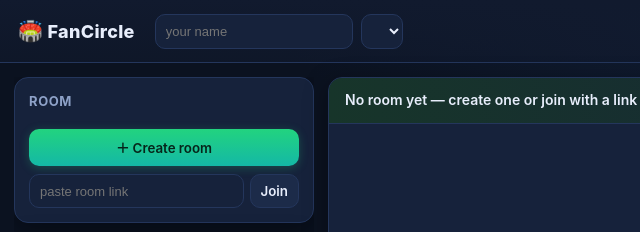
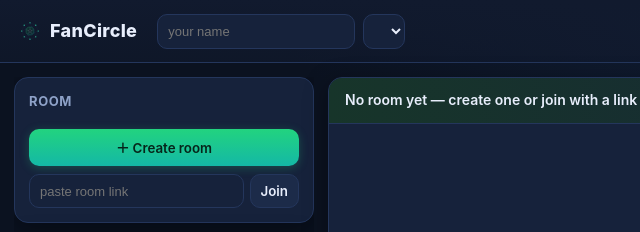
Before and after one commit to CareSwarm/FanCircle, a website: page app/index.html in a window 1280 px wide. Shown: the top 232 px of the page, 0-640 px from the left. Drawn offline with Linux system fonts and the light colour scheme.

Commit message:
feat: use the real project logo in the app header instead of an emoji
Copied the SVG from assets/ into app/ since the backend's static file
server is scoped to that directory only. .brand switched to flex so the
image centers cleanly against the wordmark instead of relying on
vertical-align tricks.

```diff
--- a/app/index.html
+++ b/app/index.html
@@ -8,7 +8,7 @@
 </head>
 <body>
   <header class="topbar">
-    <div class="brand"><span class="logo">🏟️</span> FanCircle</div>
+    <div class="brand"><img class="logo" src="/logo.svg" alt="FanCircle" /> FanCircle</div>
     <div class="me">
       <input id="name" class="name-input" maxlength="24" placeholder="your name" />
       <select id="lang" class="lang-select" title="Your language"></select>
--- a/app/style.css
+++ b/app/style.css
@@ -30,8 +30,8 @@ button { font-family: inherit; cursor: pointer; }
   display: flex; align-items: center; gap: 16px; padding: 12px 18px;
   background: linear-gradient(180deg, var(--bg2), rgba(17,26,46,.6)); border-bottom: 1px solid var(--line);
 }
-.brand { font-weight: 800; font-size: 18px; letter-spacing: .3px; }
-.logo { font-size: 20px; }
+.brand { font-weight: 800; font-size: 18px; letter-spacing: .3px; display: flex; align-items: center; gap: 8px; }
+.logo { width: 24px; height: 24px; }
 .me { display: flex; gap: 8px; margin-left: 4px; }
 .name-input, .lang-select, .input {
   background: var(--card); border: 1px solid var(--line); color: var(--text);
```
Also changed, not shown: app/logo.svg (added).
